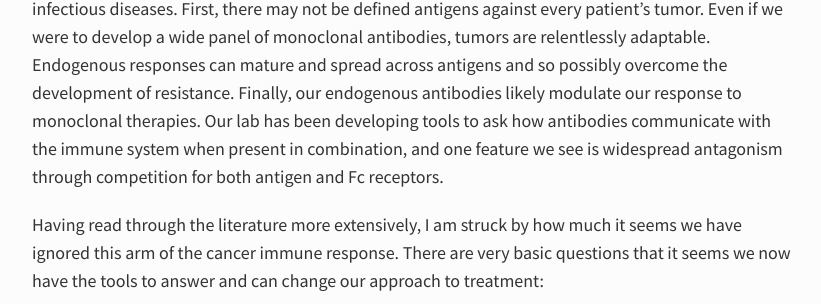
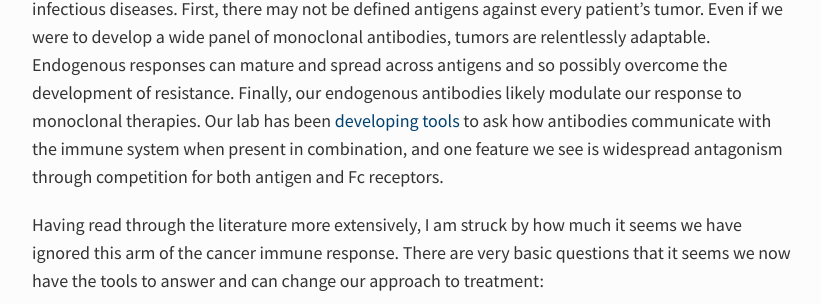
Before and after one commit to thanatosmin/ameyer.me, a Jekyll site: the page built from _posts/2021-02-14-endo-Abs.md, in a window 1280 px wide and 900 px high, scrolled down 1442 px. Shown: the part 319-623 px from the top of the window, without its empty margins (228-1049 px from the left). Built offline with Jekyll 4.4.1, drawn with Linux system fonts in a browser that asks for light colours; some of the changed lines change nothing that is shown; some of the changed text lies outside the part shown.

Commit message:
Update 2021-02-14-endo-Abs.md

```diff
--- a/_posts/2021-02-14-endo-Abs.md
+++ b/_posts/2021-02-14-endo-Abs.md
@@ -27,7 +27,7 @@
 
 ### Why care about endogenously produced antibodies when we can provide passive immunity through monoclonal antibodies?
 
-Given our success in developing monoclonal antibody therapies against cancer, why should we care about the antibodies our body makes? We can see answers to this question in our approach to infectious diseases. First, there may not be defined antigens against every patient’s tumor. Even if we were to develop a wide panel of monoclonal antibodies, tumors are relentlessly adaptable. Endogenous responses can mature and spread across antigens and so possibly overcome the development of resistance. Finally, our endogenous antibodies likely modulate our response to monoclonal therapies. Our lab has been developing tools to ask how antibodies communicate with the immune system when present in combination, and one feature we see is widespread antagonism through competition for both antigen and Fc receptors.
+Given our success in developing monoclonal antibody therapies against cancer, why should we care about the antibodies our body makes? We can see answers to this question in our approach to infectious diseases. First, there may not be defined antigens against every patient’s tumor. Even if we were to develop a wide panel of monoclonal antibodies, tumors are relentlessly adaptable. Endogenous responses can mature and spread across antigens and so possibly overcome the development of resistance. Finally, our endogenous antibodies likely modulate our response to monoclonal therapies. Our lab has been [developing tools](https://doi.org/10.1016/j.cels.2018.05.018) to ask how antibodies communicate with the immune system when present in combination, and one feature we see is widespread antagonism through competition for both antigen and Fc receptors.
 
 Having read through the literature more extensively, I am struck by how much it seems we have ignored this arm of the cancer immune response. There are very basic questions that it seems we now have the tools to answer and can change our approach to treatment:
 
```
